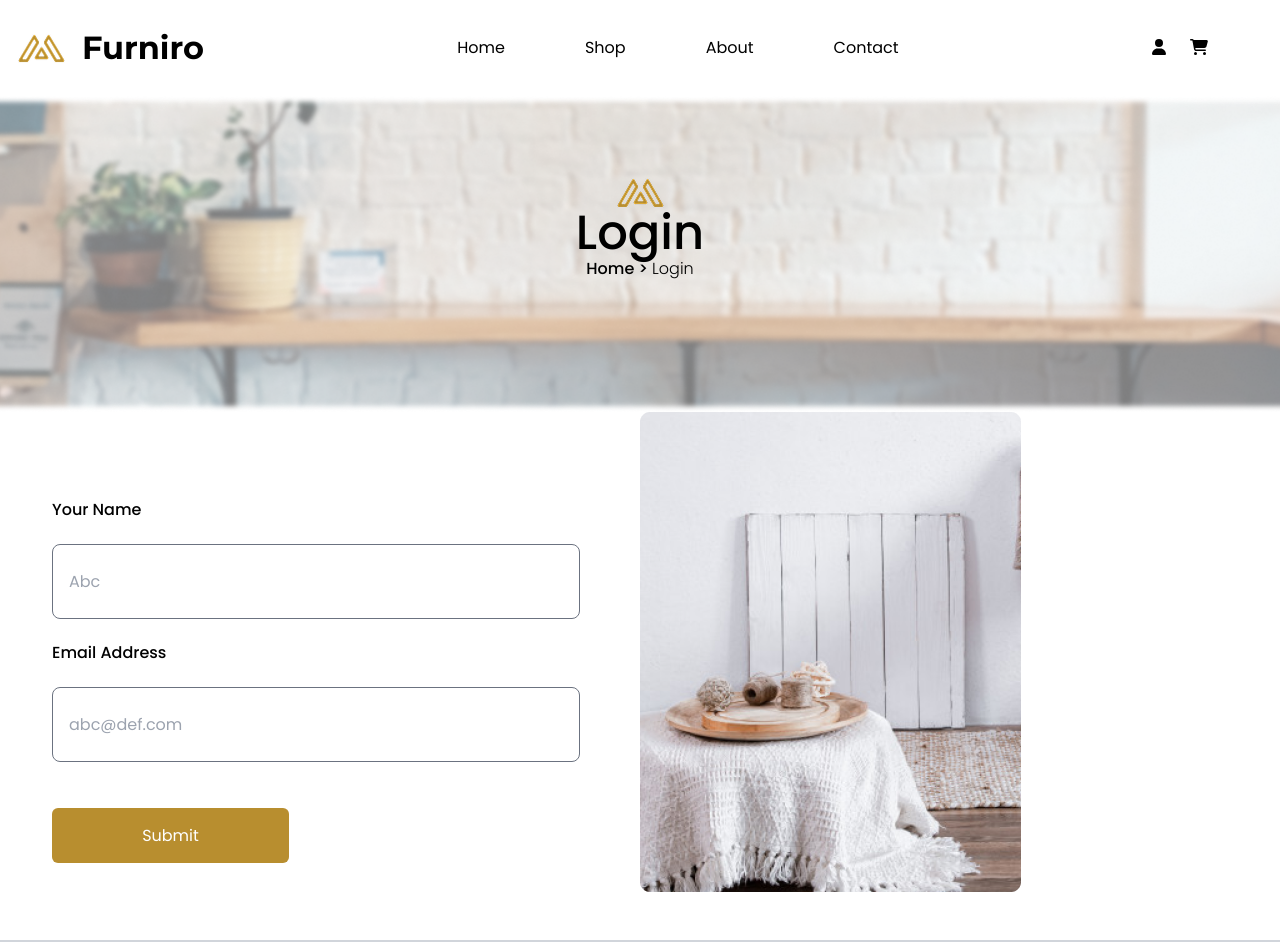
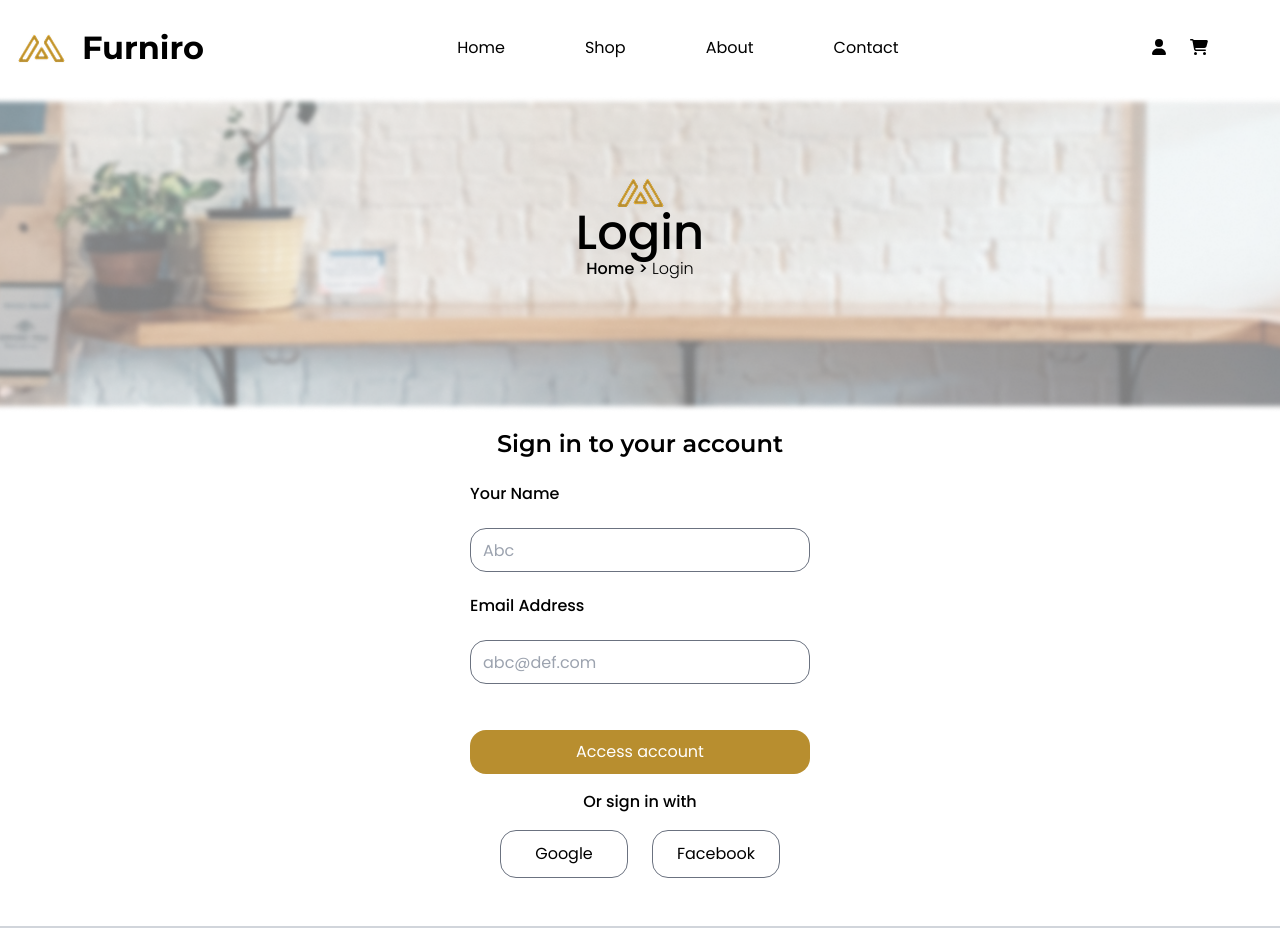
Before and after one commit to ThaisSil/Desafio3-TI-Rex, a React (Vite) app: page /Login in a window 1280 px wide. Shown: the top 952 px of the page. Built offline with nearby package versions, Linux system fonts and the light colour scheme; data requests are answered from the project's data file.

Commit message:
fix: fixed login page

```diff
--- a/src/pages/Login.tsx
+++ b/src/pages/Login.tsx
@@ -42,11 +42,12 @@ const LoginPage: React.FC = () => {
         subtitle="Home >"
         paragraph="Login"
       />
-       <div className="grid grid-cols-2">
+      <div className="flex flex-col items-center mt-4">
+        <h1 className="font-semibold text-2xl">Sign in to your account</h1>
       <form
         noValidate
         onSubmit={handleSubmit(onSubmit)}
-        className="mx-[52px] mt-16"
+
       >
         <div>
           <div className="font-medium py-[22px]">
@@ -57,7 +58,7 @@ const LoginPage: React.FC = () => {
             id="name"
             placeholder="Abc"
             {...register("name")}
-            className="rounded-lg text-gray-500 w-[528px] h-[75px] border border-gray-500 p-4"
+            className="rounded-2xl text-gray-500 w-[340px] h-[44px] border border-gray-500 p-3"
           />
           <p>
             {errors.name && (
@@ -73,7 +74,7 @@ const LoginPage: React.FC = () => {
             id="email"
             placeholder="abc@def.com"
             {...register("email")}
-            className="rounded-lg text-gray-500 w-[528px] h-[75px] border border-gray-500 p-4"
+            className="rounded-2xl text-gray-500 w-[340px] h-[44px] border border-gray-500 p-3"
           />
           <p>
             {errors.email && (
@@ -83,16 +84,19 @@ const LoginPage: React.FC = () => {
         </div>
         <button
           type="submit"
-          className="text-white bg-[#B88E2F] w-[237px] h-[55px] gap-[10px] mt-[46px] rounded-md"
+          className="text-white bg-[#B88E2F] w-[340px] h-[44px] gap-[10px] mt-[46px] rounded-2xl"
         >
-          Submit
+          Access account
         </button>
       </form>
+      <p className="font-medium m-4">Or sign in with</p>
+    <div className="flex flex-row gap-6">
+    <button type="submit" className="w-32 h-12 gap-10 rounded-2xl border border-gray-500">Google</button>
+    <button type="submit" className="w-32 h-12 gap-10 rounded-2xl border border-gray-500">Facebook</button>
+    </div>
+    </div>
 
-        <img src={Dining} alt="Dining" />
-      </div>
-
-      <Footer />
+     <Footer />
     </div>
   );
 };
```
